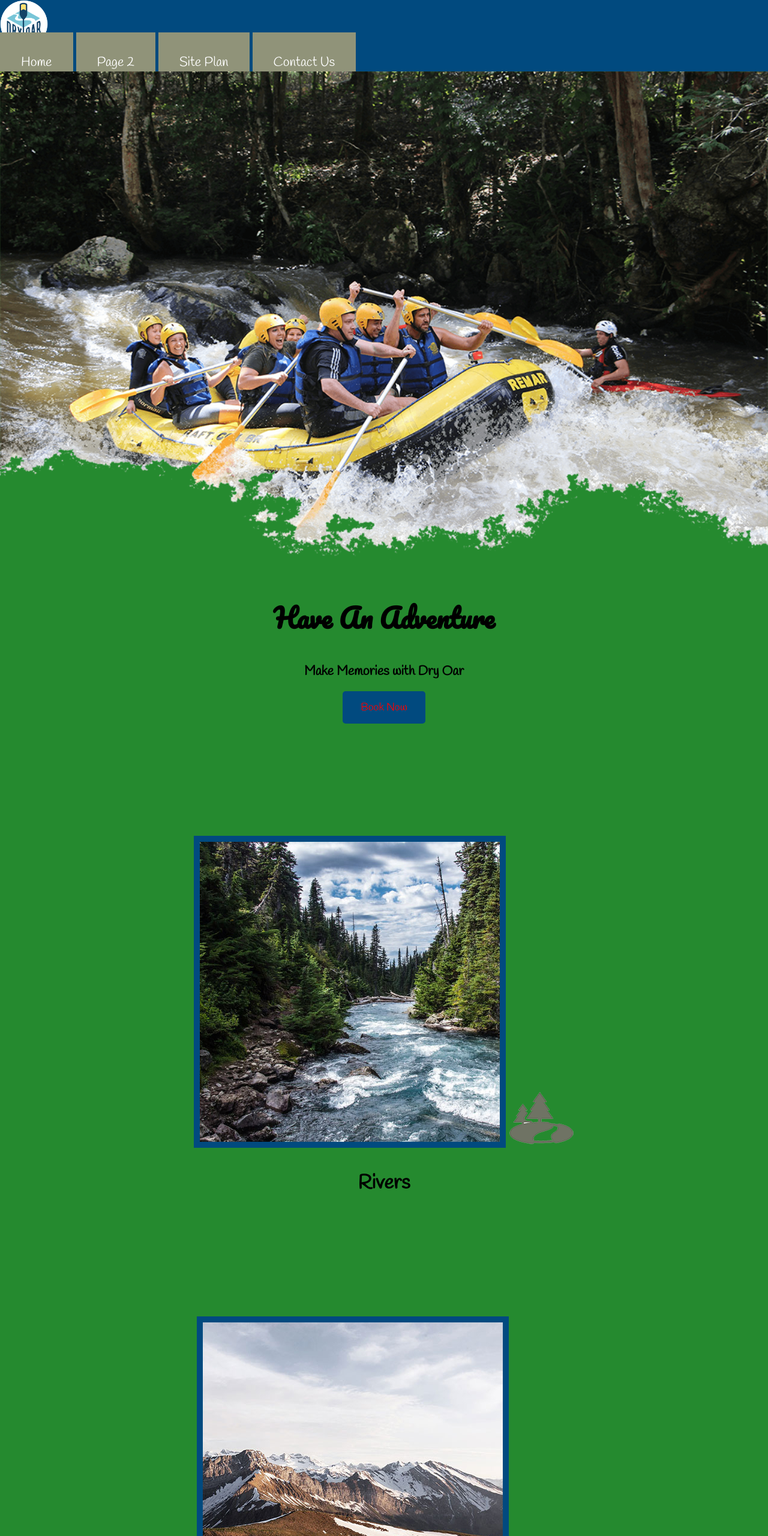
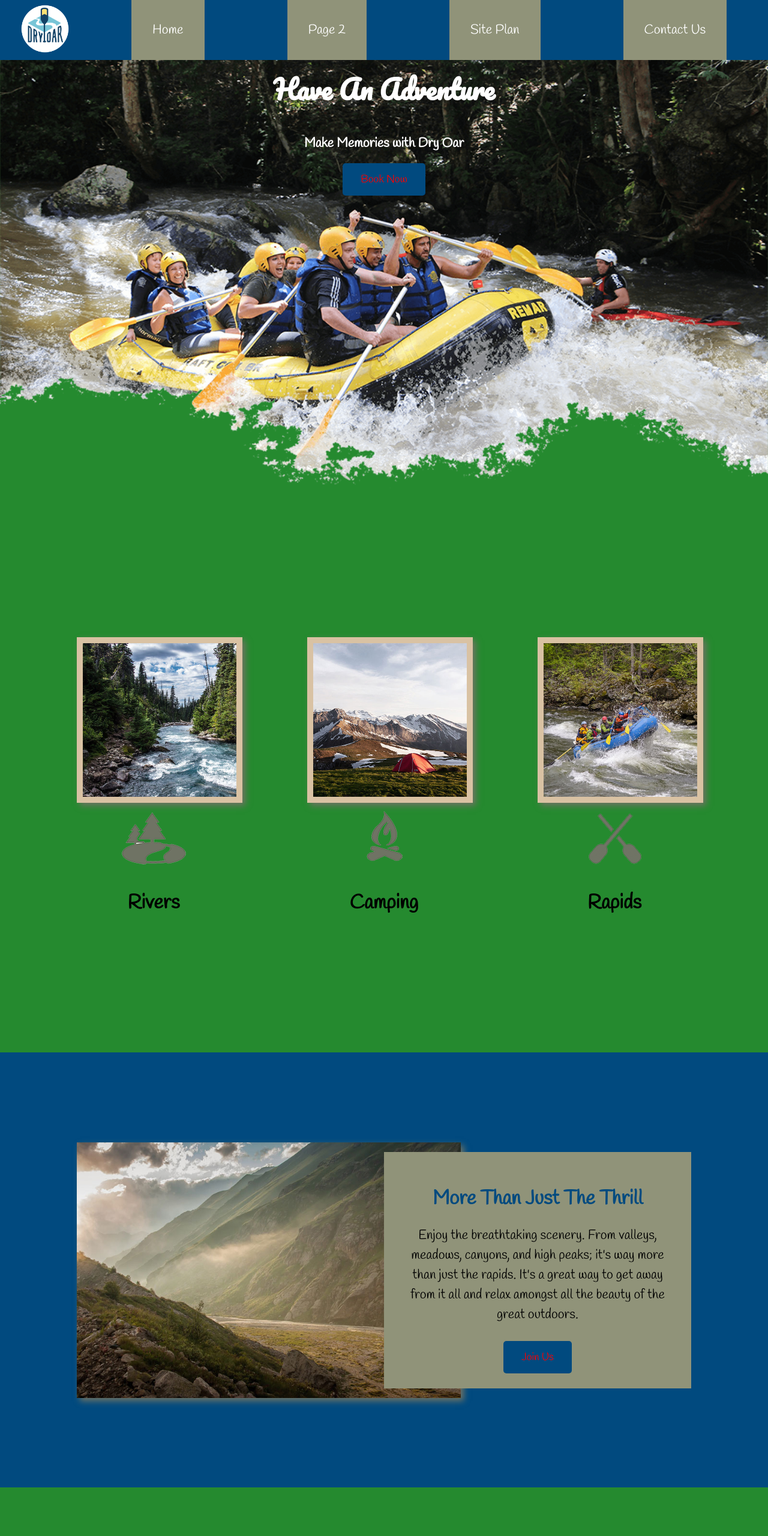
Before and after one commit to MarcoValencia31/WDD130-21., a plain HTML site: page wrr/index.html in a window 1280 px wide. Shown: the top 2560 px of the page at 60% size. Drawn offline with Linux system fonts and the light colour scheme.

Commit message:
Nueva carpeta

```diff
--- a/wrr/styles/style.css
+++ b/wrr/styles/style.css
@@ -19,11 +19,30 @@ nav a:hover {
 
 #logo_link{
     padding-top: 5px;
+    justify-self: center;
+    align-self: center;
+}
+#hero {
+    display: grid;
+    grid-template-columns: 1fr 3fr 1fr;
+    margin-top: -100px;
+}
+#hero-box {
+    grid-column: 1/4;
+    grid-row: 1/3;
+    z-index: -1;
+}
+#hero-msg{
+    grid-column: 2/3;
+    grid-row: 1/2;
+    margin-top: 100px;
 }
 #hero-msg h1
-{text-align: center}
+{text-align: center;
+    color: white;}
 #hero-msg h4
-{text-align: center}
+{text-align: center;
+    color: white;}
 .button-box
 {text-align: center}
 main section
@@ -48,6 +67,17 @@ body{
 }
 header{
     background-color:#014A7F;
+    display: grid;
+    grid-template-columns: 150px auto;
+
+}
+nav {
+    display: flex;
+    justify-content: space-around;
+}
+.home-grid{
+    display: grid;
+    grid-template-columns: repeat(10, 1fr)
 }
 /*home title is the word have an adventure*/
 .home-title{
@@ -96,6 +126,8 @@ h2{
     background-color: #909379;
     line-height: 1.5em;
     padding: 35px;
+    grid-column: 6/10;
+    grid-row: 6/7;
 }
 .msg h2{
     color: #014A7F;
@@ -107,21 +139,48 @@ h2{
 }
 .rivers-card{
     margin: 200px 0;
+    grid-column: 2/4;
+    grid-row: 2/3;
 }
 .card-img{
+    width: 100%;
     border: 10px solid;
     color: #014A7F ;
+    border: 10px solid #d9c2a3;
+    transition: transform .5s;
+    box-shadow: 5px 5px 10px #6f7364;
+}
+.card-img:hover {
+    opacity: .6;
+    transform: scale(1.1);
 }
 .camping-card{
     margin: 200px 0;
+    grid-column: 5/7;
+    grid-row: 2/3;
 }
 .rapids-card{
     margin: 200px 0;
+    grid-column: 8/10;
+    grid-row: 2/3;
+}
+#background{
+    grid-column: 1/11;
+    grid-row: 4/9;
+}
+.mountains{
+    width: 100%;
+    grid-column: 2/7;
+    grid-row: 5/8;
+    box-shadow: 5px 5px 10px #6f7364;
 }
 footer{
     background-color: #909379;
     padding: 25px 50px;
     margin-top: 200px;
+    display: flex;
+    justify-content: space-around;
+    align-items: center;
 }
 footer a{
     text-decoration: none;
@@ -137,3 +196,45 @@ footer p {
 footer .social img{
     padding-top: 15px;
 }
+
+@media screen and (max-width: 900px) {
+    #hero, .home-grid {
+        display: block;
+        height: auto;
+    }
+    nav, footer {
+        flex-direction: column;
+    }
+    nav a {
+        display: block;
+        padding: 15px;
+    }
+    #hero {
+        margin-top: 0;
+    }
+    #hero-msg {
+        margin-top: 0;
+    }
+    #hero-msg h4 {
+        display: none;
+    }
+    .home-title {
+        font-size: 25px;
+        color: #6f7364;
+    }
+    .rivers-card, .camping-card, .rapids-card {
+        margin: 50px auto;
+        width: 60%;
+    }
+    #background {
+        display: none;
+    }
+    .mountains, .msg {
+        width: 80%;
+        display: block;
+        margin: 0 auto;
+    }
+    footer {
+        margin-top: 25px;
+    }
+}
```
